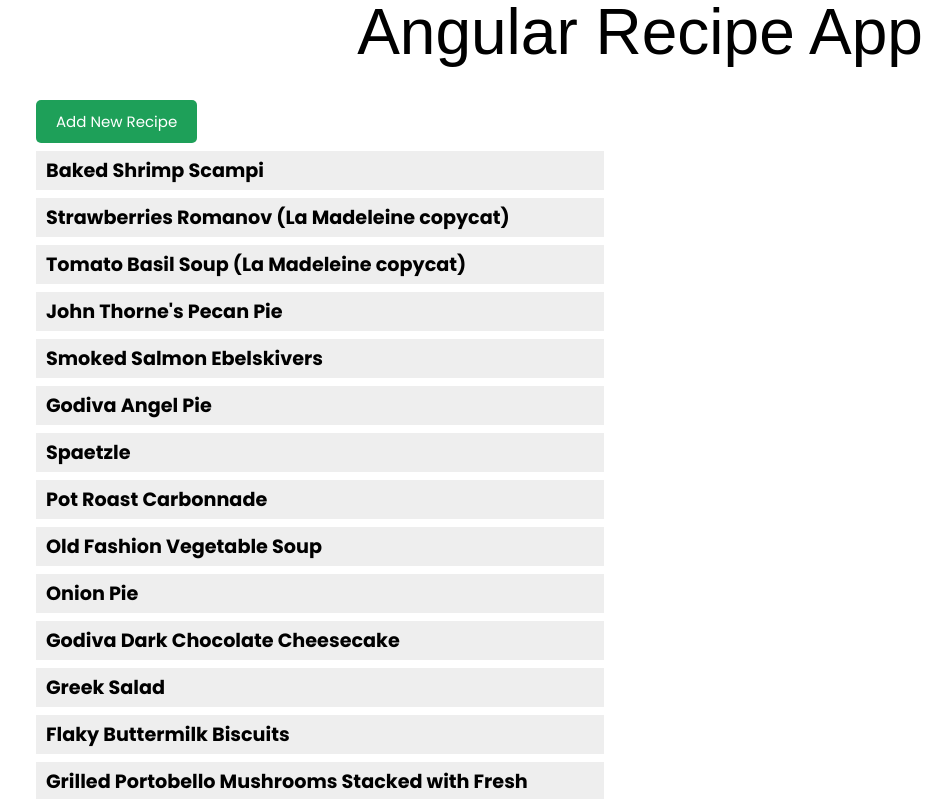
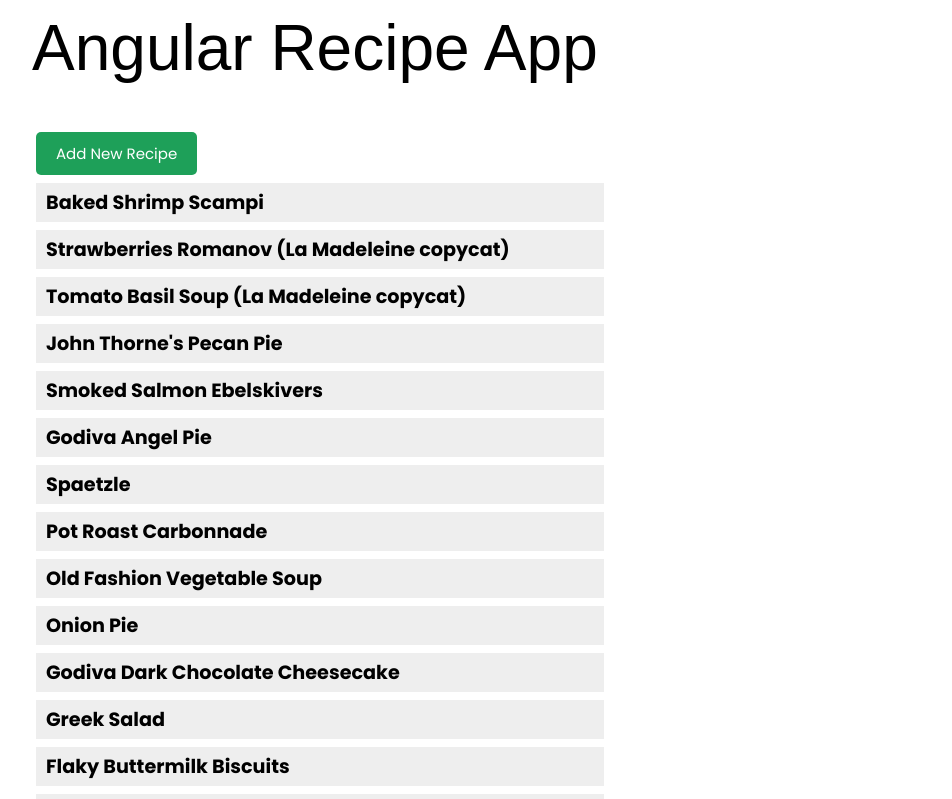
Before and after one commit to RodrigoEnable/angular-recipe-app, an Angular app: page /recipes in a window 1280 px wide. Shown: the top 799 px of the page, without its empty margins (0-952 px from the left). Built offline with nearby package versions, Linux system fonts and the light colour scheme; data requests are answered from the project's data file; a web font is replaced by a local one.

Commit message:
Realigned the title

```diff
--- a/src/app/components/header/header.component.scss
+++ b/src/app/components/header/header.component.scss
@@ -2,12 +2,12 @@
 
 header {
   display: flex;
-  justify-content: center;
+  justify-content: flex-start;
   align-items: center;
 
   h4 {
     font: 4rem typography.$font-rancho;
-    margin: 0 2rem;
+    margin: 1rem 2rem;
     text-align: center;
     line-height: 1;
   }
```
